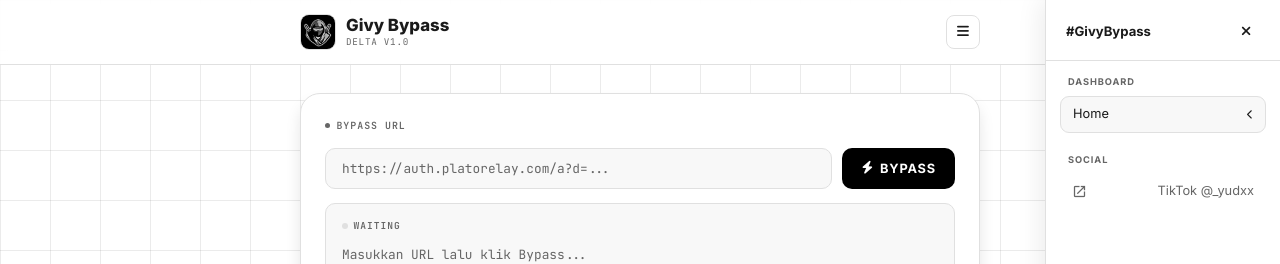
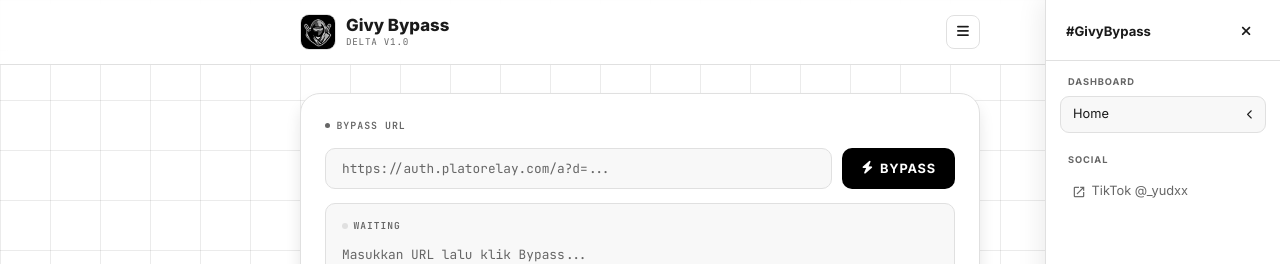
Before and after one commit to Daxzyy/givy-bypass-delta, a Next.js app: page / in a window 1280 px wide. Shown: the top 264 px of the page. Built offline with nearby package versions, Linux system fonts and the light colour scheme.

Commit message:
Update index.js

```diff
--- a/pages/index.js
+++ b/pages/index.js
@@ -325,6 +325,7 @@
         }
         .sb-link:hover  { background:var(--bg-secondary); color:var(--text-primary); }
         .sb-link.active { background:var(--bg-secondary); color:var(--text-primary); border:1px solid var(--border); }
+        .sb-link.ext { justify-content:flex-start; gap:.35rem; }
         .overlay {
           position:fixed; inset:0; background:rgba(0,0,0,.35); z-index:90;
           transition:opacity .3s,visibility .3s;
@@ -495,8 +496,8 @@
           </div>
           <div>
             <div className="sb-sec-lbl">Social</div>
-            <a className="sb-link" href="https://tiktok.com/@_yudxx" target="_blank" rel="noopener noreferrer">
-              <span className="material-icons" style={{fontSize:'15px',marginRight:'6px',verticalAlign:'middle'}}>open_in_new</span>TikTok @_yudxx
+            <a className="sb-link ext" href="https://tiktok.com/@_yudxx" target="_blank" rel="noopener noreferrer">
+              <span className="material-icons" style={{fontSize:'14px'}}>open_in_new</span>TikTok @_yudxx
             </a>
           </div>
         </div>
```
